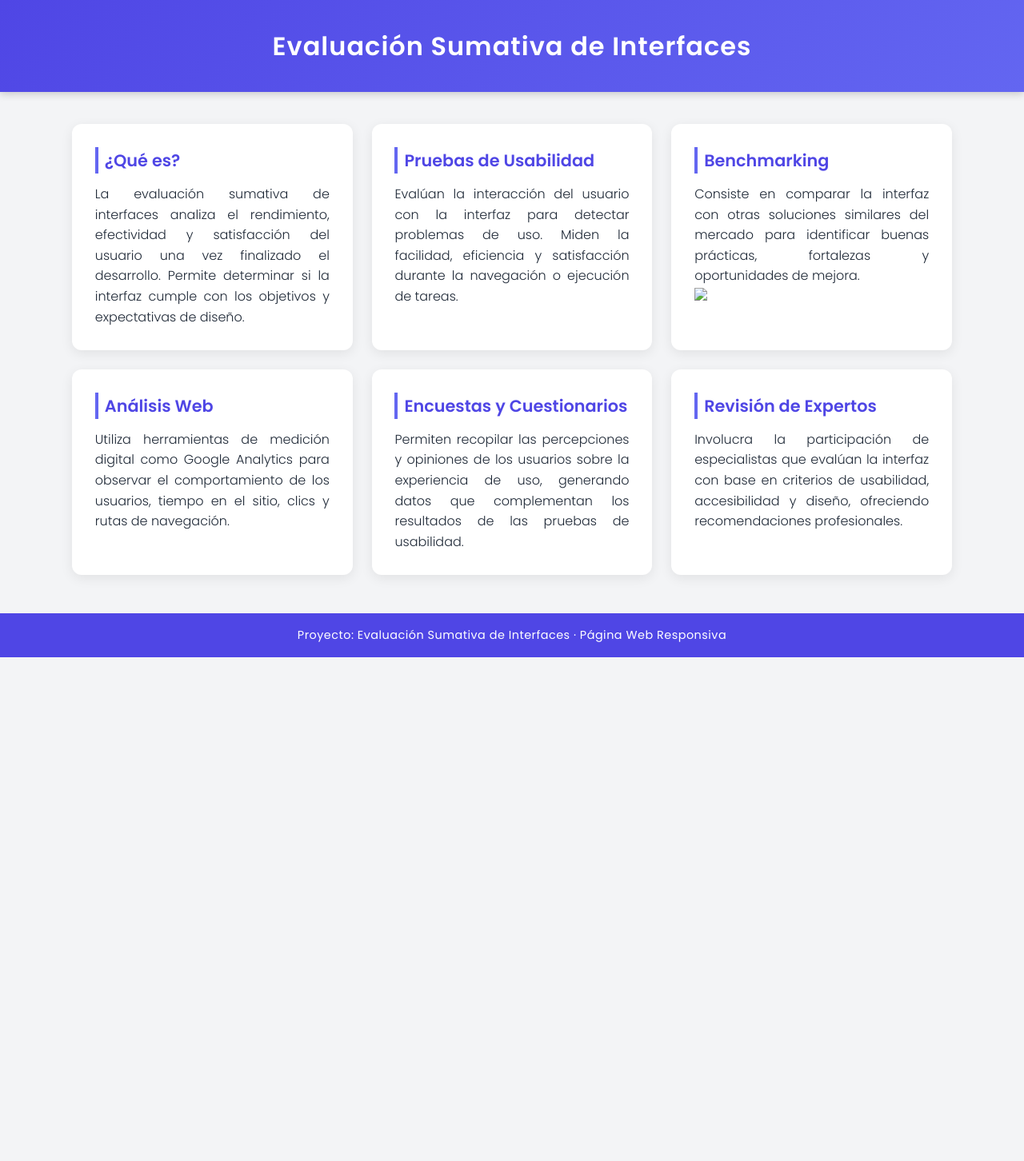
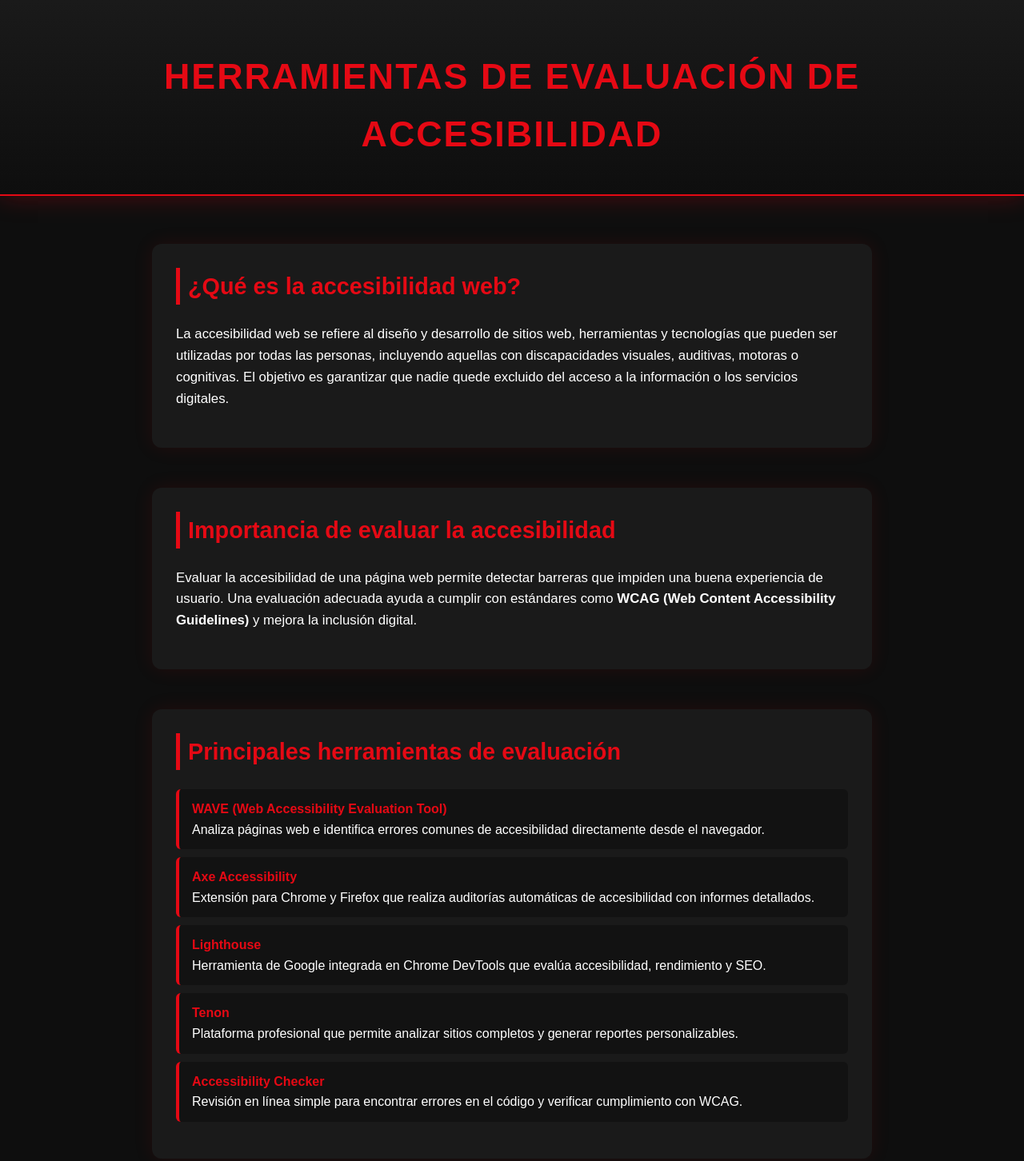
Before and after one commit to ClothingNut7/Pagina-web-responsiva, a plain HTML site: page index.html in a window 1280 px wide. Shown: the top 1452 px of the page at 80% size. Before the commit the page ends 822 px from the top, so only its background shows below. Drawn offline with Linux system fonts and the light colour scheme; a web font is replaced by a local one.

Commit message:
Add files via upload

```diff
--- a/index.html
+++ b/index.html
@@ -3,152 +3,162 @@
 <head>
   <meta charset="UTF-8">
   <meta name="viewport" content="width=device-width, initial-scale=1.0">
-  <title>Evaluación Sumativa de Interfaces</title>
-  <link href="https://fonts.googleapis.com/css2?family=Poppins:wght@300;400;600&display=swap" rel="stylesheet">
+  <title>Herramientas de Evaluación de Accesibilidad</title>
+
+  <!-- Tipografía Aptos Display -->
+  <link href="https://fonts.cdnfonts.com/css/aptos-display" rel="stylesheet">
+
   <style>
-    :root {
-      --color-principal: #4f46e5; /* azul violeta elegante */
-      --color-secundario: #6366f1;
-      --color-fondo: #f3f4f6;
-      --color-texto: #1f2937;
-      --color-blanco: #ffffff;
-    }
-
-    * {
+    /* Estilo general */
+    body {
       margin: 0;
       padding: 0;
-      box-sizing: border-box;
-    }
-
-    body {
-      font-family: 'Poppins', sans-serif;
-      background: var(--color-fondo);
-      color: var(--color-texto);
+      background-color: #0e0e0e;
+      color: #ffffff;
+      font-family: 'Aptos Display', sans-serif;
       line-height: 1.6;
     }
 
     header {
-      background: linear-gradient(135deg, var(--color-principal), var(--color-secundario));
-      color: var(--color-blanco);
       text-align: center;
-      padding: 2rem 1rem;
-      box-shadow: 0 2px 10px rgba(0, 0, 0, 0.2);
+      padding: 60px 20px 40px 20px;
+      background: linear-gradient(180deg, #1a1a1a 0%, #0e0e0e 100%);
+      border-bottom: 2px solid #e50914;
+      box-shadow: 0 0 30px rgba(229, 9, 20, 0.3);
     }
 
-    header h1 {
-      font-size: 2rem;
-      font-weight: 600;
-      letter-spacing: 1px;
+    h1 {
+      font-size: 2.8rem;
+      color: #e50914;
+      margin: 0;
+      text-transform: uppercase;
+      letter-spacing: 2px;
     }
 
-    .container {
-      width: 90%;
-      max-width: 1100px;
-      margin: 2.5rem auto;
-      display: grid;
-      grid-template-columns: repeat(auto-fit, minmax(280px, 1fr));
-      gap: 1.5rem;
+    main {
+      max-width: 900px;
+      margin: 40px auto;
+      padding: 20px;
     }
 
-    .card {
-      background: var(--color-blanco);
+    section {
+      margin-bottom: 50px;
+      background-color: #1a1a1a;
+      padding: 30px;
       border-radius: 12px;
-      padding: 1.8rem;
-      box-shadow: 0 4px 15px rgba(0, 0, 0, 0.08);
-      transition: transform 0.2s ease, box-shadow 0.2s ease;
+      box-shadow: 0 0 25px rgba(229, 9, 20, 0.1);
     }
 
-    .card:hover {
-      transform: translateY(-6px);
-      box-shadow: 0 6px 20px rgba(0, 0, 0, 0.12);
+    h2 {
+      color: #e50914;
+      border-left: 5px solid #e50914;
+      padding-left: 10px;
+      font-size: 1.8rem;
+      margin-top: 0;
     }
 
-    .card h2 {
-      color: var(--color-principal);
-      font-size: 1.3rem;
-      margin-bottom: 0.8rem;
-      border-left: 4px solid var(--color-secundario);
-      padding-left: 8px;
+    p {
+      font-size: 1.05rem;
     }
 
-    .card p {
-      text-align: justify;
-      font-weight: 300;
+    ul {
+      margin-top: 10px;
+      list-style: none;
+      padding-left: 0;
+    }
+
+    ul li {
+      background-color: #121212;
+      border-left: 4px solid #e50914;
+      margin-bottom: 10px;
+      padding: 12px 16px;
+      border-radius: 6px;
+    }
+
+    a {
+      color: #e50914;
+      text-decoration: none;
+      font-weight: bold;
+    }
+
+    a:hover {
+      text-decoration: underline;
     }
 
     footer {
       text-align: center;
-      background: var(--color-principal);
-      color: var(--color-blanco);
-      padding: 1rem;
-      margin-top: 3rem;
+      padding: 30px 0;
+      color: #aaa;
+      border-top: 1px solid #333;
       font-size: 0.9rem;
-      letter-spacing: 0.5px;
-    }
-
-    @media (max-width: 600px) {
-      header h1 {
-        font-size: 1.5rem;
-      }
-
-      .card {
-        padding: 1.3rem;
-      }
     }
   </style>
 </head>
 <body>
+
   <header>
-    <h1>Evaluación Sumativa de Interfaces</h1>
+    <h1>Herramientas de Evaluación de Accesibilidad</h1>
   </header>
 
-  <div class="container">
-    <div class="card">
-      <h2>¿Qué es?</h2>
+  <main>
+    <section>
+      <h2>¿Qué es la accesibilidad web?</h2>
       <p>
-        La evaluación sumativa de interfaces analiza el rendimiento, efectividad y satisfacción del usuario una vez finalizado el desarrollo. Permite determinar si la interfaz cumple con los objetivos y expectativas de diseño.
+        La accesibilidad web se refiere al diseño y desarrollo de sitios web, herramientas y tecnologías
+        que pueden ser utilizadas por todas las personas, incluyendo aquellas con discapacidades visuales,
+        auditivas, motoras o cognitivas. El objetivo es garantizar que nadie quede excluido del acceso
+        a la información o los servicios digitales.
       </p>
-    </div>
+    </section>
 
-    <div class="card">
-      <h2>Pruebas de Usabilidad</h2>
+    <section>
+      <h2>Importancia de evaluar la accesibilidad</h2>
       <p>
-        Evalúan la interacción del usuario con la interfaz para detectar problemas de uso. Miden la facilidad, eficiencia y satisfacción durante la navegación o ejecución de tareas.
+        Evaluar la accesibilidad de una página web permite detectar barreras que impiden una buena
+        experiencia de usuario. Una evaluación adecuada ayuda a cumplir con estándares como
+        <strong>WCAG (Web Content Accessibility Guidelines)</strong> y mejora la inclusión digital.
       </p>
-    </div>
+    </section>
 
-    <div class="card">
-      <h2>Benchmarking</h2>
+    <section>
+      <h2>Principales herramientas de evaluación</h2>
+      <ul>
+        <li>
+          <strong><a href="https://wave.webaim.org/" target="_blank">WAVE (Web Accessibility Evaluation Tool)</a></strong><br>
+          Analiza páginas web e identifica errores comunes de accesibilidad directamente desde el navegador.
+        </li>
+        <li>
+          <strong><a href="https://www.deque.com/axe/" target="_blank">Axe Accessibility</a></strong><br>
+          Extensión para Chrome y Firefox que realiza auditorías automáticas de accesibilidad con informes detallados.
+        </li>
+        <li>
+          <strong><a href="https://developers.google.com/web/tools/lighthouse" target="_blank">Lighthouse</a></strong><br>
+          Herramienta de Google integrada en Chrome DevTools que evalúa accesibilidad, rendimiento y SEO.
+        </li>
+        <li>
+          <strong><a href="https://tenon.io/" target="_blank">Tenon</a></strong><br>
+          Plataforma profesional que permite analizar sitios completos y generar reportes personalizables.
+        </li>
+        <li>
+          <strong><a href="https://www.accessibilitychecker.org/" target="_blank">Accessibility Checker</a></strong><br>
+          Revisión en línea simple para encontrar errores en el código y verificar cumplimiento con WCAG.
+        </li>
+      </ul>
+    </section>
+
+    <section>
+      <h2>Conclusión</h2>
       <p>
-        Consiste en comparar la interfaz con otras soluciones similares del mercado para identificar buenas prácticas, fortalezas y oportunidades de mejora.
+        Evaluar la accesibilidad no solo mejora la experiencia de todos los usuarios, sino que también
+        refleja un compromiso con la inclusión digital. Aplicar estas herramientas ayuda a crear sitios
+        web más justos, funcionales y alineados con los estándares internacionales.
       </p>
-      <img src="benchmarking.jpg"  style="max-width: 50%; height: auto;">
-    </div>
-
-    <div class="card">
-      <h2>Análisis Web</h2>
-      <p>
-        Utiliza herramientas de medición digital como Google Analytics para observar el comportamiento de los usuarios, tiempo en el sitio, clics y rutas de navegación.
-      </p>
-    </div>
-
-    <div class="card">
-      <h2>Encuestas y Cuestionarios</h2>
-      <p>
-        Permiten recopilar las percepciones y opiniones de los usuarios sobre la experiencia de uso, generando datos que complementan los resultados de las pruebas de usabilidad.
-      </p>
-    </div>
-
-    <div class="card">
-      <h2>Revisión de Expertos</h2>
-      <p>
-        Involucra la participación de especialistas que evalúan la interfaz con base en criterios de usabilidad, accesibilidad y diseño, ofreciendo recomendaciones profesionales.
-      </p>
-    </div>
-  </div>
+    </section>
+  </main>
 
   <footer>
-    <p>Proyecto: Evaluación Sumativa de Interfaces · Página Web Responsiva</p>
+    © 2025 - Proyecto de Accesibilidad Web | Jonathan Martinez Martinez de la Vega ©
   </footer>
+
 </body>
 </html>
```
